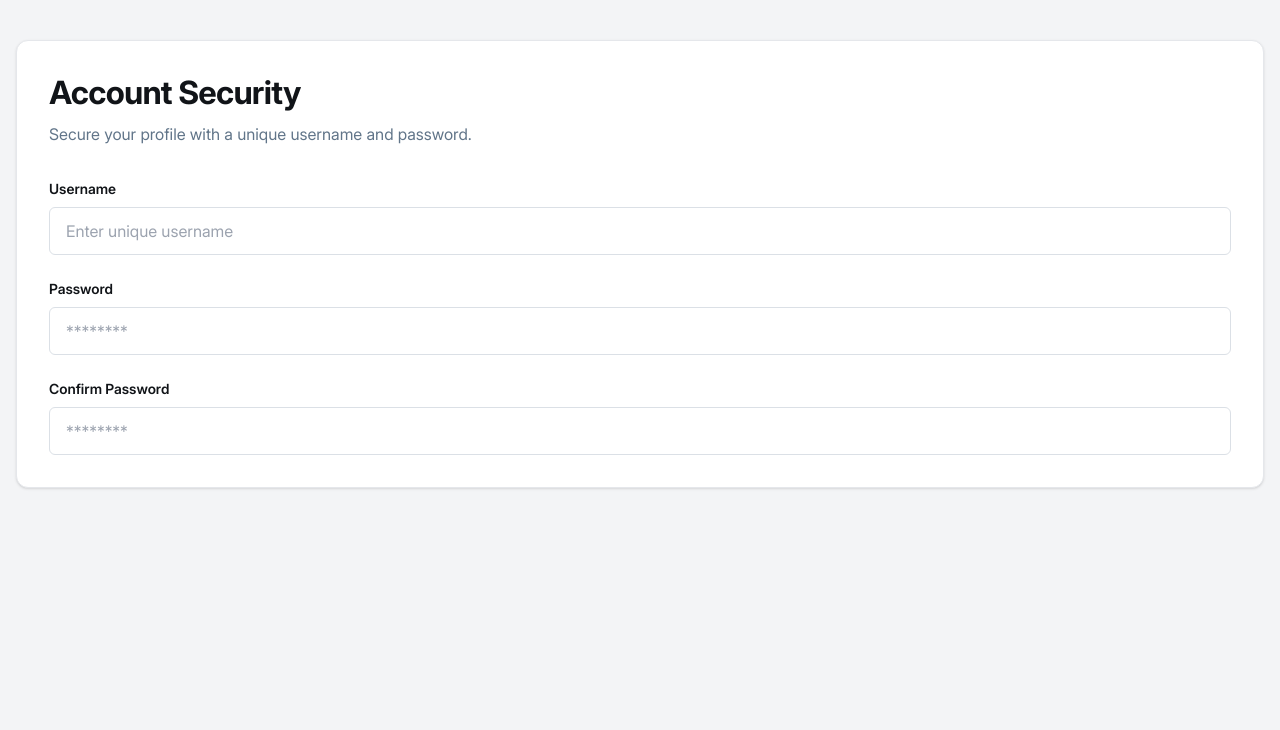
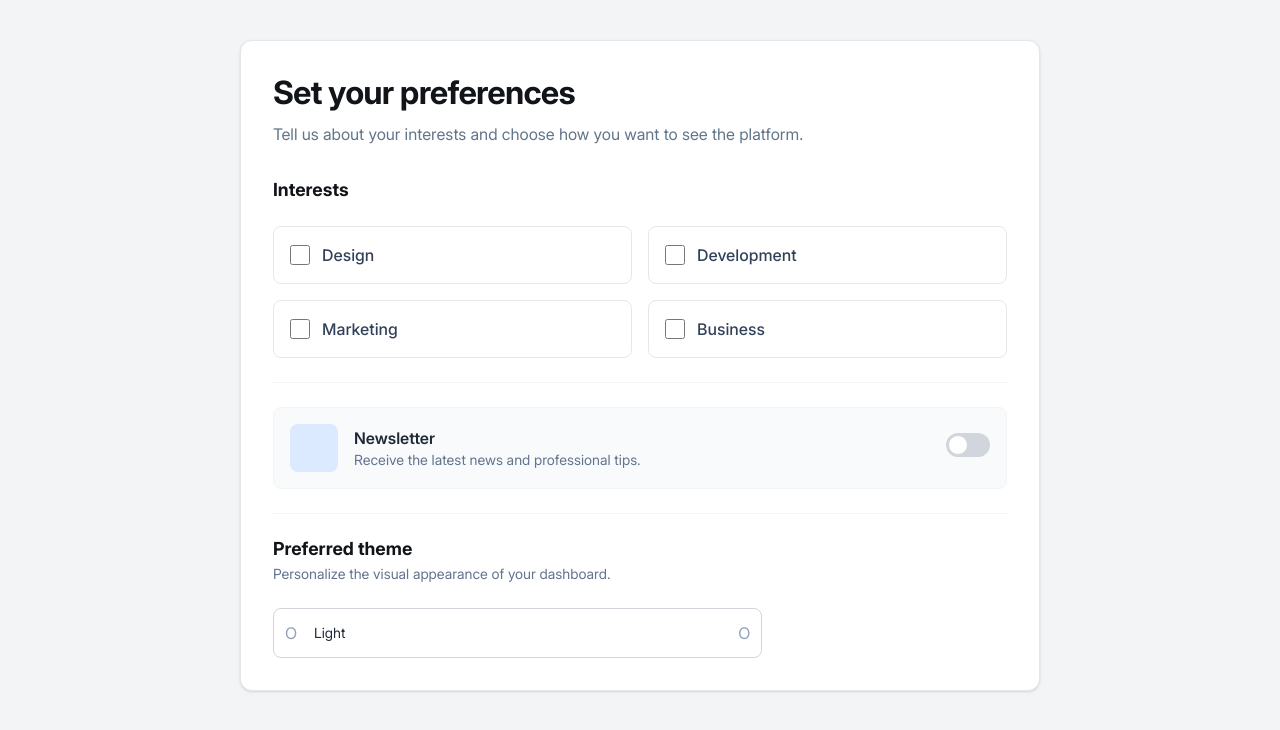
Before and after one commit to josegijon/Multi-Step-Form, a React (Vite) app: page / in a window 1280 px wide. Shown: the top 730 px of the page. Built offline with nearby package versions, Linux system fonts and the light colour scheme.

Commit message:
feat: implement Step 3 UI with preferences form and update form types

```diff
--- a/src/components/MultiStepForm.tsx
+++ b/src/components/MultiStepForm.tsx
@@ -1,10 +1,11 @@
 import { Step1Personal } from "./steps/Step1Personal"
 import { Step2Professional } from "./steps/Step2Professional"
+import { Step3Preferences } from "./steps/Step3Preferences"
 
 export const MultiStepForm = () => {
     return (
         <div className="py-10 px-4 font-inter bg-[#f3f4f6] min-h-screen">
-            <Step2Professional />
+            <Step3Preferences />
         </div>
     )
 }
--- a/src/components/steps/Step3Preferences.tsx
+++ b/src/components/steps/Step3Preferences.tsx
@@ -0,0 +1,169 @@
+
+export const Step3Preferences = () => {
+    return (
+        <div className="bg-white rounded-xl shadow-sm border border-[#e5e7eb] p-8 flex flex-col gap-8 max-w-200 mx-auto">
+            <div className="flex flex-col gap-2">
+                <h1 className="text-black-01 text-[32px] font-bold leading-tight tracking-tight">
+                    Set your preferences
+                </h1>
+                <p className="text-[#617589] text-base font-normal leading-relaxed">
+                    Tell us about your interests and choose how you want to see the platform.
+                </p>
+            </div>
+
+            {/* Form */}
+            <form
+                className="flex flex-col gap-6"
+            >
+                {/* Interests */}
+                <h2 className="text-black-01 text-lg font-bold leading-tight ">Interests</h2>
+                <div className="grid grid-cols-1 sm:grid-cols-2 gap-4">
+                    <label
+                        className="flex items-center gap-3 p-4 rounded-lg border border-gray-200 bg-white transition-colors cursor-pointer group
+                        hover:border-blue-primary/30 hover:bg-blue-50/30"
+                        htmlFor="design"
+                    >
+                        <input
+                            id="design"
+                            type="checkbox"
+                            className="w-5 h-5 rounded border-gray-300 bg-white text-blue-primary
+                            focus:ring-blue-primary focus:ring-offset-white
+                            accent-blue-primary"
+                        />
+                        <span className="text-slate-700 group-hover:text-black-01 font-medium">
+                            Design
+                        </span>
+                    </label>
+
+                    <label
+                        className="flex items-center gap-3 p-4 rounded-lg border border-gray-200 bg-white transition-colors cursor-pointer group
+                        hover:border-blue-primary/30 hover:bg-blue-50/30"
+                        htmlFor="development"
+                    >
+                        <input
+                            id="development"
+                            type="checkbox"
+                            className="w-5 h-5 rounded border-gray-300 bg-white text-blue-primary
+                            focus:ring-blue-primary focus:ring-offset-white
+                            accent-blue-primary"
+                        />
+                        <span className="text-slate-700 group-hover:text-black-01 font-medium">
+                            Development
+                        </span>
+                    </label>
+
+                    <label
+                        className="flex items-center gap-3 p-4 rounded-lg border border-gray-200 bg-white transition-colors cursor-pointer group
+                        hover:border-blue-primary/30 hover:bg-blue-50/30"
+                        htmlFor="marketing"
+                    >
+                        <input
+                            id="marketing"
+                            type="checkbox"
+                            className="w-5 h-5 rounded border-gray-300 bg-white text-blue-primary
+                            focus:ring-blue-primary focus:ring-offset-white
+                            accent-blue-primary"
+                        />
+                        <span className="text-slate-700 group-hover:text-black-01 font-medium">
+                            Marketing
+                        </span>
+                    </label>
+
+                    <label
+                        className="flex items-center gap-3 p-4 rounded-lg border border-gray-200 bg-white transition-colors cursor-pointer group
+                        hover:border-blue-primary/30 hover:bg-blue-50/30"
+                        htmlFor="business"
+                    >
+                        <input
+                            id="business"
+                            type="checkbox"
+                            className="w-5 h-5 rounded border-gray-300 bg-white text-blue-primary
+                            focus:ring-blue-primary focus:ring-offset-white
+                            accent-blue-primary"
+                        />
+                        <span className="text-slate-700 group-hover:text-black-01 font-medium">
+                            Business
+                        </span>
+                    </label>
+                </div>
+
+                <div className="h-px bg-gray-100 w-full"></div>
+
+
+                {/* Newsletter */}
+                <section className="flex items-center justify-between gap-4 p-4 rounded-lg bg-gray-50 border border-gray-100">
+                    <div className="flex items-center gap-4">
+                        <div className="text-blue-primary flex items-center justify-center rounded-lg bg-blue-100 size-12 shrink-0">
+                            {/* Icono email */}
+                        </div>
+
+                        <div className="flex flex-col">
+                            <p className="text-[#1F2937] text-base font-semibold leading-normal">
+                                Newsletter
+                            </p>
+                            <p className="text-slate-500 text-sm font-normal">
+                                Receive the latest news and professional tips.
+                            </p>
+                        </div>
+                    </div>
+
+                    <div className="shrink-0">
+                        <label
+                            htmlFor="newsletter"
+                            className="relative inline-flex items-center cursor-pointer"
+                        >
+                            <input
+                                type="checkbox"
+                                id="newsletter"
+                                className="sr-only peer"
+                            />
+                            <div
+                                className="w-11 h-6 bg-gray-300 rounded-full
+                                peer peer-checked:after:translate-x-full peer-focus:outline-none peer-focus:ring-2 peer-focus:ring-blue-primary/40 peer-checked:bg-blue-primary
+                                after:content-[''] after:absolute after:top-0.5 after:start-0.5 after:bg-white after:border-gray-300 after:border after:rounded-full after:h-5 after:w-5 after:transition-all">
+                            </div>
+                        </label>
+                    </div>
+                </section>
+
+                <div className="h-px bg-gray-100 w-full"></div>
+
+                {/* Preferred theme */}
+                <div className="flex flex-col gap-1">
+                    <h2 className="text-black-01 text-lg font-bold leading-tight ">
+                        Preferred theme
+                    </h2>
+
+                    <p className="text-slate-500 text-sm">
+                        Personalize the visual appearance of your dashboard.
+                    </p>
+                </div>
+
+                <div className="relative w-full md:w-2/3">
+                    <div className="absolute inset-y-0 left-0 flex items-center pl-3 pointer-events-none text-slate-400">
+                        <span>
+                            {/* Icono tema */}O
+                        </span>
+                    </div>
+
+                    <select
+                        name=""
+                        id=""
+                        className="bg-white border border-gray-300 text-[#1F2937] text-sm rounded-lg block w-full pl-10 p-3.5 appearance-none outline-none transition-all cursor-pointer
+                        focus:ring-blue-primary focus:border-blue-primary"
+                    >
+                        <option value="light">Light</option>
+                        <option value="dark">Dark</option>
+                        <option value="system">System</option>
+                    </select>
+                    <div className="absolute inset-y-0 right-0 flex items-center pr-3 pointer-events-none text-slate-400">
+                        <span>
+                            {/* Icono flecha */}
+                            O
+                        </span>
+                    </div>
+                </div>
+            </form>
+        </div>
+    )
+}
--- a/src/types/form.types.ts
+++ b/src/types/form.types.ts
@@ -8,4 +8,9 @@ interface FormData {
     username: string;
     password: string;
     confirmPassword: string;
+
+    // Step 3
+    interests: string[];
+    newsletter: boolean;
+    theme: 'light' | 'dark';
 }
```
